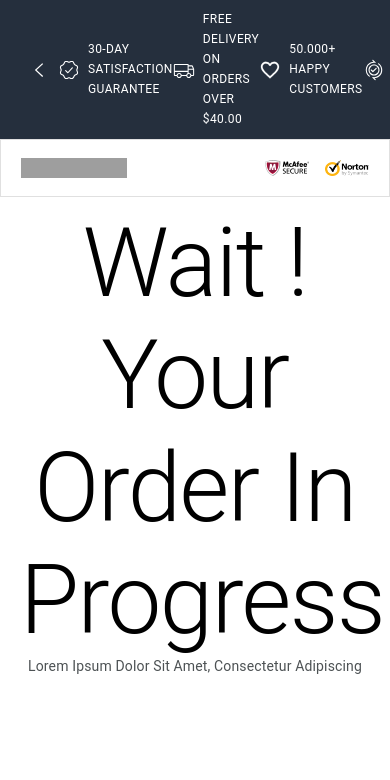
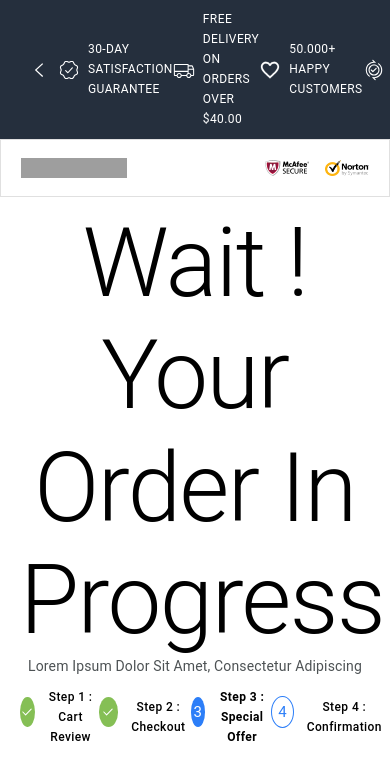
Before and after one commit to criss-dev-01/upsell-page, a Next.js app: page / in a window 390 px wide. Shown: the top 780 px of the page. Built offline with nearby package versions, Linux system fonts and the light colour scheme; grey boxes are pictures that could not be loaded.

Commit message:
add StepBar

```diff
--- a/src/app/globals.css
+++ b/src/app/globals.css
@@ -4,7 +4,8 @@
   --black: #000000;
   --gray: #4D5254;
   --dark-blue: #252F3D;
-
+  --green-badge: #85BF55;
+  --blue-badge: #2C7EF8;
   /* padding */
   --padding-x-lg: 127px;
   --padding-x-md: 60px;
--- /dev/null
+++ b/src/components/icons/Checkmark.tsx
@@ -0,0 +1,9 @@
+import Image from 'next/image'
+
+import { IconProps } from './interface'
+
+const Checkmark = ({ height, width }: IconProps) => {
+  return <Image src="/icons/tick-circle.svg" alt="tick-circle-icon" width={width || 22} height={height || 22} />
+}
+
+export default Checkmark
--- a/src/components/icons/index.ts
+++ b/src/components/icons/index.ts
@@ -4,5 +4,14 @@ import IconArrowCheckmark from './ArrowCheckmark'
 import IconCheckmarkStarburst from './CheckmarkStarburst'
 import IconAngleLeft from './AngleLeft'
 import IconAngleRight from './AngleRight'
+import IconCheckmark from './Checkmark'
 
-export { IconTruck, IconHeart, IconArrowCheckmark, IconCheckmarkStarburst, IconAngleLeft, IconAngleRight }
+export {
+  IconTruck,
+  IconHeart,
+  IconArrowCheckmark,
+  IconCheckmarkStarburst,
+  IconAngleLeft,
+  IconAngleRight,
+  IconCheckmark
+}
--- /dev/null
+++ b/src/components/step/StepBar.module.css
@@ -0,0 +1,72 @@
+.stepItem{
+  flex-direction: row;
+}
+
+.badge{
+  width: 40px;
+  height: 40px;
+  display: flex;
+  justify-content: center;
+  align-items: center;
+  border-radius: 50%;
+}
+
+.stepBadgeDone{
+  background-color: var(--green-badge);
+}
+
+.stepBadgeCurrent{
+  background-color: var(--blue-badge);
+  color: var(--white);
+}
+
+.stepBadgeCurrent span,
+.stepBadgeNext span
+{
+  font-size: 20px;
+  font-style: normal;
+  font-weight: 400;
+  line-height: 110%;
+}
+
+.stepBadgeNext{
+  color: var(--blue-badge);
+  border: 1px solid var(--blue-badge);
+  background-color: var(--white);
+}
+
+.stepLabel{
+  color: var(--black);
+  font-size: 15px;
+  font-style: normal;
+  line-height: 110%;
+  text-transform: capitalize;
+}
+
+@media only screen and (max-width: 870px) {
+  .stepItem{
+    flex-direction: column;
+  }
+
+ .badge{
+  width: 30px;
+  height: 30px;
+ }
+
+ .badge img{
+  width: 10px;
+  height: 10px;
+ }
+
+  .stepLabel{
+    font-size: 12px;
+    text-align: center;
+    margin-top: .8rem !important;
+  }
+
+  .stepBadgeCurrent span,
+  .stepBadgeNext span
+  {
+    font-size: 15px;
+  }
+}
--- /dev/null
+++ b/src/components/step/StepBar.tsx
@@ -0,0 +1,48 @@
+import { Stack, Box, Typography } from '@mui/material'
+import { IconCheckmark } from '@/components/icons'
+
+import styles from './StepBar.module.css'
+
+export interface Step {
+  label: string
+  status: 'done' | 'current' | 'next'
+}
+
+interface StepBarProps {
+  steps: Step[]
+}
+
+const StepBar = ({ steps }: StepBarProps) => {
+  return (
+    <Stack direction="row" justifyContent="space-between" alignItems="center">
+      {steps.map((step, idx) => (
+        <Stack className={styles.stepItem} key={idx} direction="row" alignItems="center" spacing={1}>
+          {step.status === 'done' && (
+            <Box className={`${styles.stepBadgeDone} ${styles.badge}`}>
+              <IconCheckmark height={16} width={16} />
+            </Box>
+          )}
+          {step.status === 'current' && (
+            <Box className={`${styles.stepBadgeCurrent} ${styles.badge}`}>
+              <Typography variant="caption">{idx + 1}</Typography>
+            </Box>
+          )}
+          {step.status === 'next' && (
+            <Box className={`${styles.stepBadgeNext} ${styles.badge}`}>
+              <Typography variant="caption">{idx + 1}</Typography>
+            </Box>
+          )}
+          <Typography
+            className={`${styles.stepLabel}`}
+            fontWeight={step.status === 'current' ? '600' : '500'}
+            variant="caption"
+          >
+            {step.label}
+          </Typography>
+        </Stack>
+      ))}
+    </Stack>
+  )
+}
+
+export default StepBar
--- a/src/views/HomeView.module.css
+++ b/src/views/HomeView.module.css
@@ -5,7 +5,7 @@
   font-weight: 400;
   line-height: 100%;
   text-transform: capitalize;
-  margin-bottom: 20px;
+  margin-bottom: 15px;
 }
 
 .paragraph{
@@ -15,6 +15,7 @@
   font-weight: 400;
   line-height: 100%;
   text-transform: capitalize;
+  margin-bottom: 3rem;
 }
 
 @media only screen and (max-width: 768px) {
--- a/src/views/HomeView.tsx
+++ b/src/views/HomeView.tsx
@@ -1,5 +1,15 @@
 import { Typography } from '@mui/material'
+import StepBar, { Step } from '@/components/step/StepBar'
+// styles
 import styles from './HomeView.module.css'
+
+const STEPS_PAGE: Step[] = [
+  { label: 'Step 1 : Cart Review', status: 'done' },
+  { label: 'Step 2 : Checkout', status: 'done' },
+  { label: 'Step 3 : Special Offer', status: 'current' },
+  { label: 'Step 4 : Confirmation', status: 'next' }
+]
+
 const HomeView = () => {
   return (
     <main>
@@ -9,6 +19,7 @@ const HomeView = () => {
       <Typography className={styles.paragraph} variant="body2" textAlign="center">
         Lorem ipsum dolor sit amet, consectetur adipiscing
       </Typography>
+      <StepBar steps={STEPS_PAGE} />
     </main>
   )
 }
```
Also changed, not shown: public/icons/tick-circle.svg (added).
